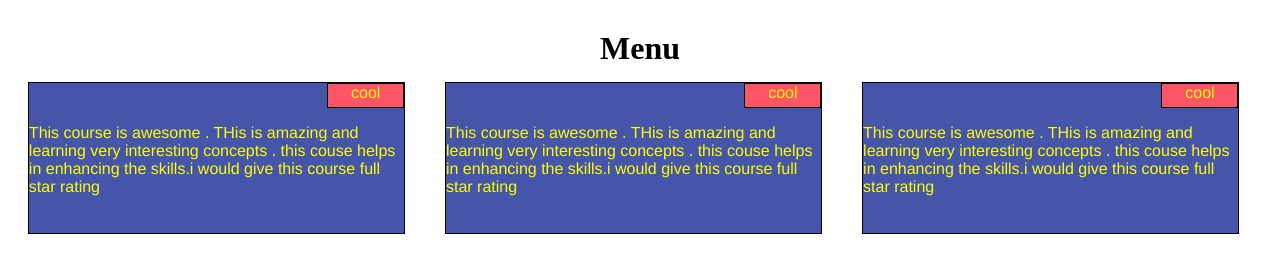
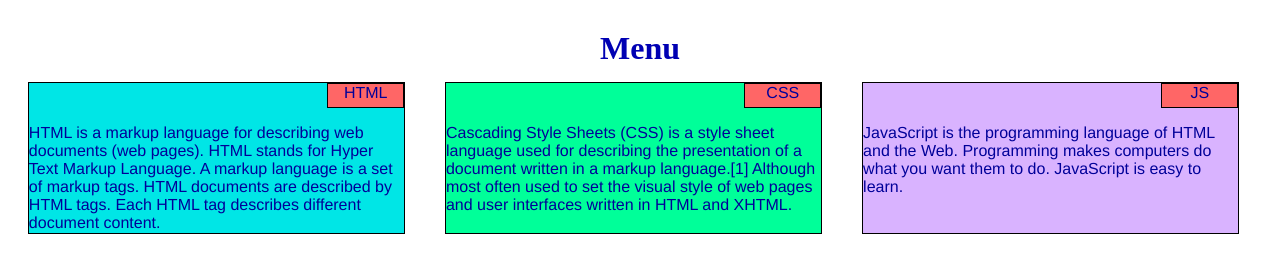
Before and after one commit to DesuPrudhviRaj/coursera-assignments, a plain HTML site: page assig-2/index.html in a window 1280 px wide. Drawn offline with Linux system fonts and the light colour scheme.

Commit message:
small modifications

```diff
--- a/assig-2/index.html
+++ b/assig-2/index.html
@@ -8,12 +8,12 @@
 <h1><center>Menu</center></h1>
 
 <div class="row">
-  <div class="col-lg-4 col-md-6  col-sm-12">  <section> <p id="box">cool</p>  <p> This course is awesome . THis is amazing and learning very interesting concepts . this couse helps in enhancing the skills.i would give this course full star rating</p> </section></div>
+  <div class="col-lg-4 col-md-6  col-sm-12">  <section id="p1"> <p id="box">HTML</p>  <p> HTML is a markup language for describing web documents (web pages). HTML stands for Hyper Text Markup Language. A markup language is a set of markup tags. HTML documents are described by HTML tags. Each HTML tag describes different document content.</p> </section></div>
 
 
-  <div class="col-lg-4 col-md-6 col-sm-12">  <section ><p id="box">cool</p>    <p> This course is awesome . THis is amazing and learning very interesting concepts . this couse helps in enhancing the skills.i would give this course full star rating</p> </section></div>
+  <div class="col-lg-4 col-md-6 col-sm-12">  <section id="p2"><p id="box">CSS</p>    <p>Cascading Style Sheets (CSS) is a style sheet language used for describing the presentation of a document written in a markup language.[1] Although most often used to set the visual style of web pages and user interfaces written in HTML and XHTML. </p> </section></div>
 
 
-  <div class="col-lg-4 col-md-12 col-sm-12"> <section><p id="box">cool</p>     <p> This course is awesome . THis is amazing and learning very interesting concepts . this couse helps in enhancing the skills.i would give this course full star rating</p> </section></div>
+  <div class="col-lg-4 col-md-12 col-sm-12"> <section id="p3"><p id="box">JS</p>  <p> JavaScript is the programming language of HTML and the Web. Programming makes computers do what you want them to do. JavaScript is easy to learn.</p> </section></div>
   </body>
   </html>
--- a/assig-2/style.css
+++ b/assig-2/style.css
@@ -5,13 +5,14 @@
   box-sizing: border-box;
 }
 h1 {
+  color:   #0000b3;
   margin-top: 30px;
   margin-bottom: 15px;
 }
 #box{
   position:relative;
   top:0%;right:0%;
-  background-color:#FF5566;
+  background-color:    #ff6666;
   border:1px solid black;
   width :20%;
   height:15%;
@@ -21,10 +22,10 @@ text-align: center;
 
 }
 
-section{
+ #p1 {
   position: relative;
   border: 1px solid black;
-  background-color: #4455AA;
+  background-color:  #00e6e6;
   width: 90%;
   height: 150px;
   margin-right: auto;
@@ -32,9 +33,35 @@ section{
   font-family: Helvetica;
   color: white;
 }
+
+ #p2 {
+  position: relative;
+  border: 1px solid black;
+  background-color: #00ff99;
+  width: 90%;
+  height: 150px;
+  margin-right: auto;
+  margin-left: auto;
+  font-family: Helvetica;
+  color: white;
+}
+
+ #p3 {
+  position: relative;
+  border: 1px solid black;
+  background-color: #d9b3ff;
+  width: 90%;
+  height: 150px;
+  margin-right: auto;
+  margin-left: auto;
+  font-family: Helvetica;
+  color: white;
+}
+
+
 p{
     overflow:visible;
-    color:yellow;
+    color:#000099;
     float:right;
  }
 
```
